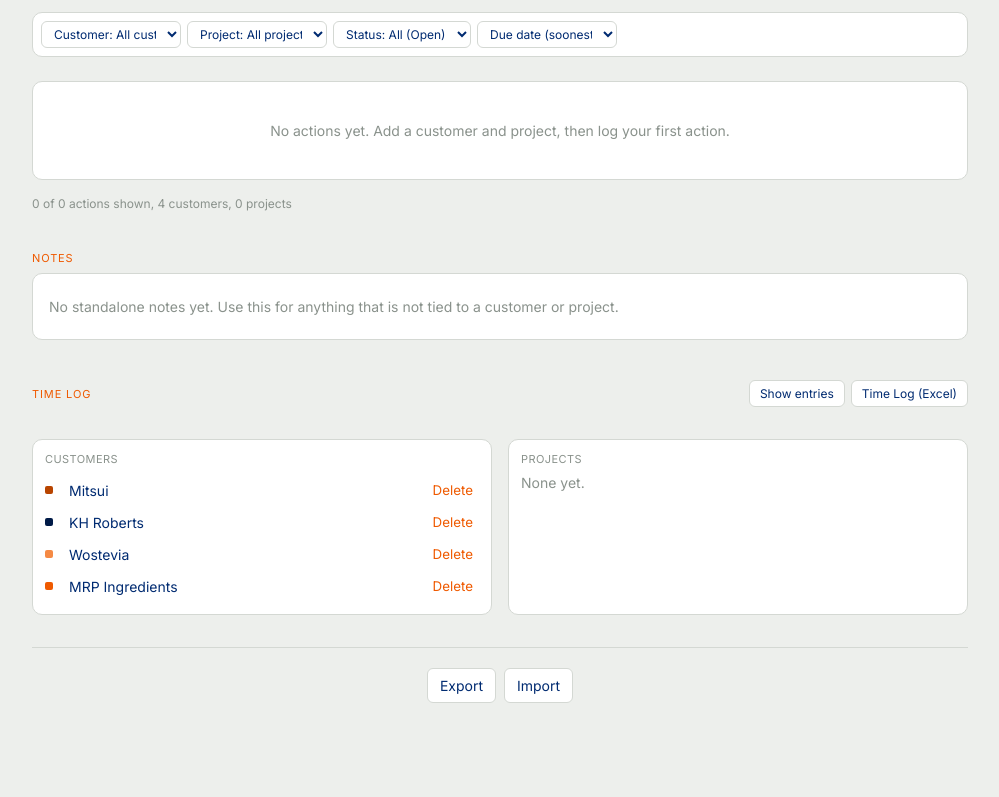
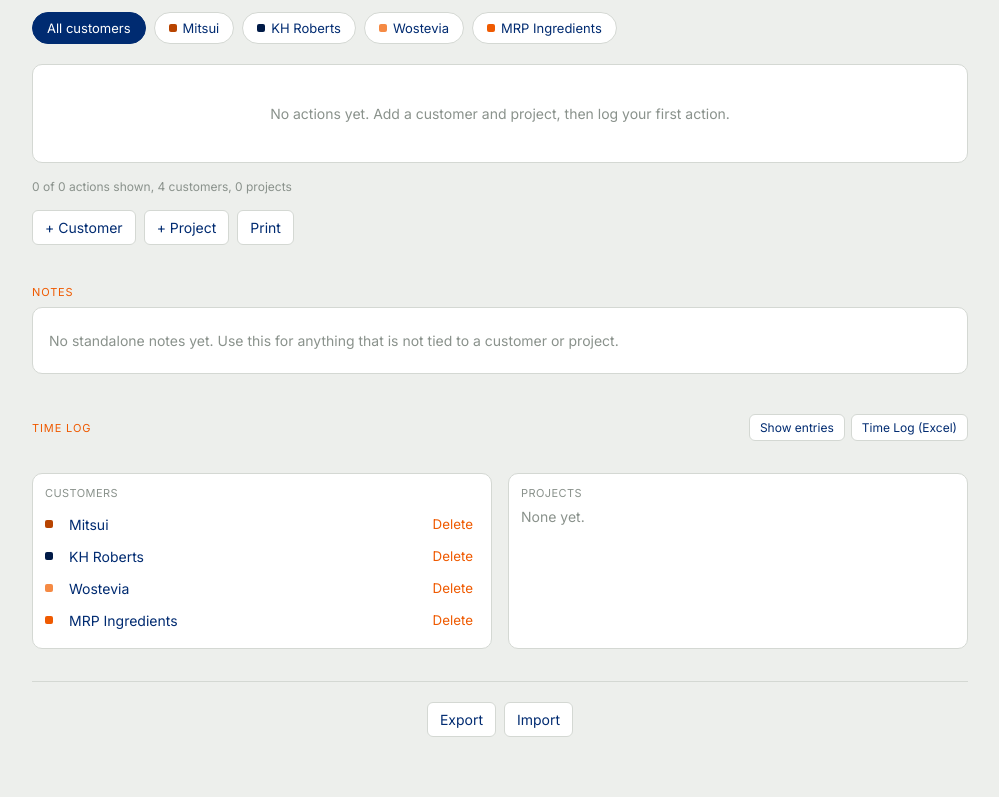
Before and after one commit to martindovey-a11y/Action-Log, a plain HTML site: page index.html in a window 1280 px wide. Shown: the part 120-917 px from the top of the page, without its empty margins (140-1139 px from the left). Before the commit the page ends 883 px from the top, so only its background shows below. Drawn offline with Linux system fonts and the light colour scheme.

Commit message:
Update index.html
Reorganised the filters

```diff
--- a/index.html
+++ b/index.html
@@ -77,19 +77,23 @@
   .btn-orange { color: var(--orange); }
   .btn-solid { background: var(--navy); color: #fff; border: none; }
 
-  .filters {
-    display: flex; flex-wrap: wrap; align-items: center; gap: 6px;
-    margin-bottom: 24px; padding: 8px; border-radius: 10px;
-    background: #fff; border: 1px solid var(--line);
+  .chip-row {
+    display: flex; gap: 8px; overflow-x: auto; padding-bottom: 4px; margin-bottom: 16px;
+    -webkit-overflow-scrolling: touch;
   }
+  .chip-row::-webkit-scrollbar { display: none; }
+  .chip {
+    flex-shrink: 0; padding: 7px 14px; font-size: 13px; border-radius: 999px;
+    border: 1px solid var(--line); background: #fff; color: var(--navy);
+    display: inline-flex; align-items: center; gap: 6px; white-space: nowrap;
+  }
+  .chip.active { background: var(--navy); color: #fff; border-color: var(--navy); }
+  .chip .dot { margin-right: 0; }
+
   select {
     font-family: 'Inter', sans-serif; font-size: 12px; border-radius: 6px;
     padding: 4px 8px; border: 1px solid var(--line); background: #fff; color: var(--navy);
     max-width: 140px;
-  }
-  .clear-link {
-    font-size: 12px; display: inline-flex; align-items: center; gap: 4px;
-    color: var(--orange); background: none; padding: 4px 6px;
   }
 
   .card { background: #fff; border: 1px solid var(--line); border-radius: 10px; }
@@ -194,36 +198,23 @@
       </div>
     </div>
     <div class="btn-row no-print">
-      <button class="btn" id="btnAddCustomer">+ Customer</button>
-      <button class="btn" id="btnAddProject">+ Project</button>
       <button class="btn btn-solid" id="btnAddAction">+ Action</button>
       <button class="btn btn-orange" id="btnAddNote">+ Note</button>
       <button class="btn" id="btnAddTime">Time</button>
-      <button class="btn" id="btnPrint">Print</button>
     </div>
   </div>
 
-  <div class="filters no-print">
-    <select id="filterCustomer"></select>
-    <select id="filterProject"></select>
-    <select id="filterStatus">
-      <option value="all">Status: All (Open)</option>
-      <option value="Done">Status: Done</option>
-    </select>
-    <select id="sortBy">
-      <option value="dueAsc">Due date (soonest)</option>
-      <option value="dueDesc">Due date (latest)</option>
-      <option value="customer">Customer (A-Z)</option>
-      <option value="project">Project (A-Z)</option>
-      <option value="status">Status</option>
-      <option value="newest">Recently added</option>
-    </select>
-    <button class="clear-link" id="btnClearFilters" style="display:none;">Clear</button>
-  </div>
+  <div class="chip-row no-print" id="customerChips"></div>
 
   <div class="card" id="actionsList"></div>
 
   <div class="summary no-print" id="summaryLine"></div>
+
+  <div class="btn-row no-print" style="margin-top:16px;">
+    <button class="btn" id="btnAddCustomer">+ Customer</button>
+    <button class="btn" id="btnAddProject">+ Project</button>
+    <button class="btn" id="btnPrint">Print</button>
+  </div>
 
   <div class="notes-wrap">
     <div class="section-eyebrow">Notes</div>
@@ -302,31 +293,19 @@ function projectName(id) {
   return p ? p.name : "-";
 }
 
-// ---------- Filters / sort ----------
-var filterCustomer = "all", filterProject = "all", filterStatus = "all", sortBy = "dueAsc";
+// ---------- Filters ----------
+var filterCustomer = "all";
 
-function visibleProjects() {
-  if (filterCustomer === "all") return state.projects;
-  return state.projects.filter(function(p) { return p.customerId === filterCustomer; });
-}
 function filteredActions() {
   var list = state.actions.filter(function(a) {
     if (filterCustomer !== "all" && a.customerId !== filterCustomer) return false;
-    if (filterProject !== "all" && a.projectId !== filterProject) return false;
-    if (filterStatus === "all" && a.status === "Done") return false;
-    if (filterStatus !== "all" && a.status !== filterStatus) return false;
+    if (a.status === "Done") return false;
     return true;
   });
   list.sort(function(a, b) {
     var pDiff = (b.priority ? 1 : 0) - (a.priority ? 1 : 0);
     if (pDiff !== 0) return pDiff;
-    if (sortBy === "dueAsc") return (a.dueDate || "9999").localeCompare(b.dueDate || "9999");
-    if (sortBy === "dueDesc") return (b.dueDate || "0000").localeCompare(a.dueDate || "0000");
-    if (sortBy === "customer") return customerName(a.customerId).localeCompare(customerName(b.customerId));
-    if (sortBy === "project") return projectName(a.projectId).localeCompare(projectName(b.projectId));
-    if (sortBy === "status") return STATUSES.indexOf(a.status) - STATUSES.indexOf(b.status);
-    if (sortBy === "newest") return b.entryNo - a.entryNo;
-    return 0;
+    return (a.dueDate || "9999").localeCompare(b.dueDate || "9999");
   });
   return list;
 }
@@ -335,7 +314,7 @@ function filteredActions() {
 var expandedActions = {};
 
 function render() {
-  renderFilterSelects();
+  renderCustomerChips();
   renderActionsList();
   renderSummary();
   renderNotes();
@@ -344,30 +323,20 @@ function render() {
   saveState();
 }
 
-function renderFilterSelects() {
-  var fc = document.getElementById("filterCustomer");
-  var fp = document.getElementById("filterProject");
-  var prevC = filterCustomer, prevP = filterProject;
-
-  var fcHtml = '<option value="all">Customer: All customers</option>';
+function renderCustomerChips() {
+  var wrap = document.getElementById("customerChips");
+  var html = '<button class="chip ' + (filterCustomer === "all" ? "active" : "") + '" onclick="setCustomerFilter(\'all\')">All customers</button>';
   state.customers.forEach(function(c) {
-    fcHtml += '<option value="' + c.id + '">Customer: ' + escapeHtml(c.name) + '</option>';
+    var active = filterCustomer === c.id;
+    html += '<button class="chip ' + (active ? "active" : "") + '" onclick="setCustomerFilter(\'' + c.id + '\')">';
+    if (!active) html += '<span class="dot" style="background:' + hashColor(c.id) + '"></span>';
+    html += escapeHtml(c.name) + '</button>';
   });
-  fc.innerHTML = fcHtml;
-  fc.value = prevC;
-
-  var fpHtml = '<option value="all">Project: All projects</option>';
-  visibleProjects().forEach(function(p) {
-    fpHtml += '<option value="' + p.id + '">Project: ' + escapeHtml(p.name) + '</option>';
-  });
-  fp.innerHTML = fpHtml;
-  fp.value = prevP;
-
-  document.getElementById("filterStatus").value = filterStatus;
-  document.getElementById("sortBy").value = sortBy;
-
-  var active = filterCustomer !== "all" || filterProject !== "all" || filterStatus !== "all";
-  document.getElementById("btnClearFilters").style.display = active ? "inline-flex" : "none";
+  wrap.innerHTML = html;
+}
+function setCustomerFilter(id) {
+  filterCustomer = id;
+  render();
 }
 
 function escapeHtml(str) {
@@ -554,16 +523,9 @@ function deleteCustomer(id) {
 function deleteProject(id) {
   state.projects = state.projects.filter(function(x) { return x.id !== id; });
   state.actions = state.actions.filter(function(x) { return x.projectId !== id; });
-  if (filterProject === id) filterProject = "all";
   render();
 }
 
-// ---------- Filter/sort event wiring ----------
-document.getElementById("filterCustomer").addEventListener("change", function(e) { filterCustomer = e.target.value; filterProject = "all"; render(); });
-document.getElementById("filterProject").addEventListener("change", function(e) { filterProject = e.target.value; render(); });
-document.getElementById("filterStatus").addEventListener("change", function(e) { filterStatus = e.target.value; render(); });
-document.getElementById("sortBy").addEventListener("change", function(e) { sortBy = e.target.value; render(); });
-document.getElementById("btnClearFilters").addEventListener("click", function() { filterCustomer = "all"; filterProject = "all"; filterStatus = "all"; render(); });
 document.getElementById("btnPrint").addEventListener("click", function() { window.print(); });
 
 document.getElementById("btnExport").addEventListener("click", function() {
@@ -613,7 +575,7 @@ document.getElementById("importFile").addEventListener("change", function(e) {
     );
     if (proceed) {
       state = parsed;
-      filterCustomer = "all"; filterProject = "all"; filterStatus = "all";
+      filterCustomer = "all";
       render();
     }
     e.target.value = "";
```
